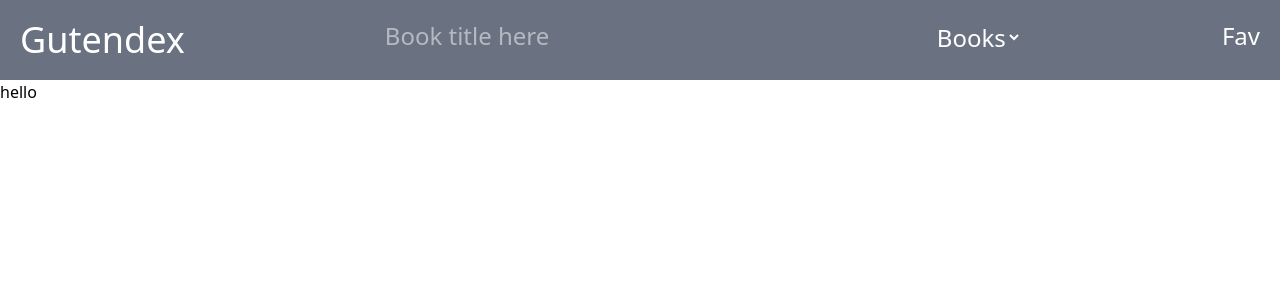
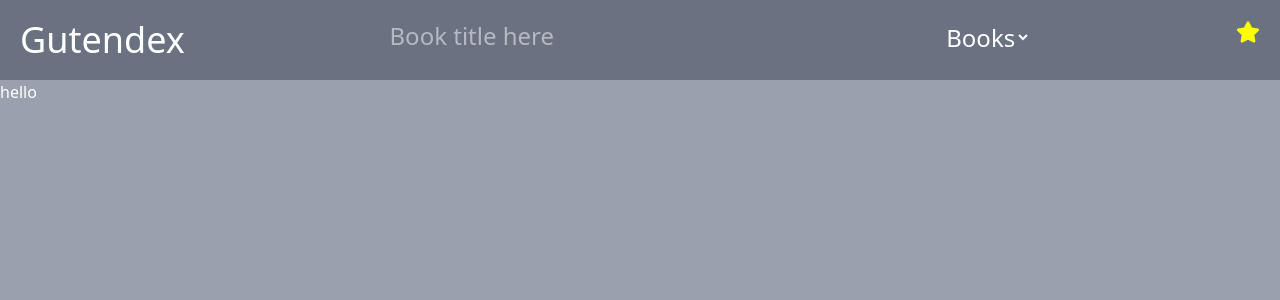
Before and after one commit to Richi-Kodehode/gutendex, a React (Vite) app: page /Favorites in a window 1280 px wide. Shown: the top 300 px of the page. Built offline with nearby package versions, Linux system fonts and the light colour scheme.

Commit message:
fetch logic added

```diff
--- a/package.json
+++ b/package.json
@@ -14,6 +14,7 @@
     "react": "^19.0.0",
     "react-dom": "^19.0.0",
     "react-dom-components": "^3.0.0",
+    "react-icons": "^5.5.0",
     "react-router-dom": "^7.2.0",
     "tailwindcss": "^4.0.9"
   },
--- a/src/App.jsx
+++ b/src/App.jsx
@@ -1,8 +1,6 @@
 import { Outlet } from "react-router-dom";
 import "./App.css";
 import Header from "./components/Header";
-
-const APIURL = "https://gutendex.com/books/";
 
 export default function App() {
   return (
--- a/src/components/Header.jsx
+++ b/src/components/Header.jsx
@@ -1,10 +1,13 @@
 import { Link } from "react-router-dom";
+import { FaStar } from "react-icons/fa";
 
 export default function Header() {
   return (
     <section className="bg-gray-500 p-5 flex flex-wrap h-20 justify-between">
       <div>
-        <h1 className="text-4xl text-white ">Gutendex</h1>
+        <Link to="/">
+          <h1 className="text-4xl text-white ">Gutendex</h1>
+        </Link>
       </div>
       <div className="text-2xl text-white ">
         <input type="text" placeholder="Book title here" />
@@ -15,7 +18,9 @@ export default function Header() {
         </select>
       </div>
       <nav className="text-2xl text-white">
-        <Link to={"./Favorites"}>Fav</Link>
+        <Link to={"./Favorites"}>
+          <FaStar style={{ color: "yellow" }}></FaStar>
+        </Link>
       </nav>
     </section>
   );
--- a/src/pages/BooksPage.jsx
+++ b/src/pages/BooksPage.jsx
@@ -1,7 +1,25 @@
+import { useState, useEffect, use } from "react";
+
 export default function BooksPage() {
+  const [book, setBook] = useState(null);
+  useEffect(() => {
+    fetch("https://gutendex.com/books/")
+      .then((response) => response.json())
+      .then((apiData) => {
+        setBook(apiData.results);
+        console.log(apiData);
+      });
+  }, []);
+
+  // useEffect(() => {
+  //   console.log(book);
+  // }, [book]);
+
   return (
-    <div>
-      <p>innhold her</p>
+    <div className="bg-gray-400 min-h-screen ">
+      <p className="text-xl text-white">
+        {book ? JSON.stringify(book) : "Loading Books..."}
+      </p>
     </div>
   );
 }
--- a/src/pages/Favorites.jsx
+++ b/src/pages/Favorites.jsx
@@ -1,6 +1,6 @@
 export default function Favorites() {
   return (
-    <div>
+    <div className="bg-gray-400 min-h-screen text-white">
       <p>hello</p>
     </div>
   );
```
Also changed, not shown: 1 other file (tests, documents, lock files or other folders).
